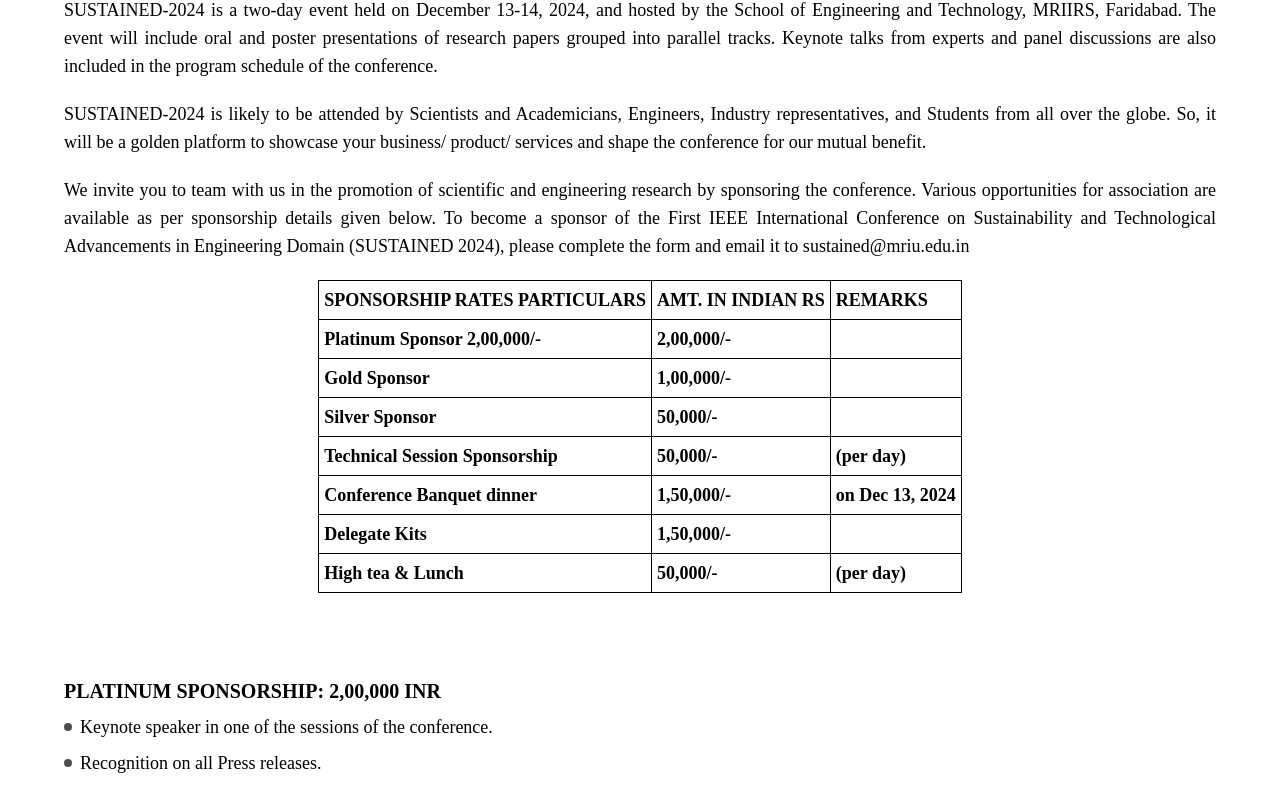
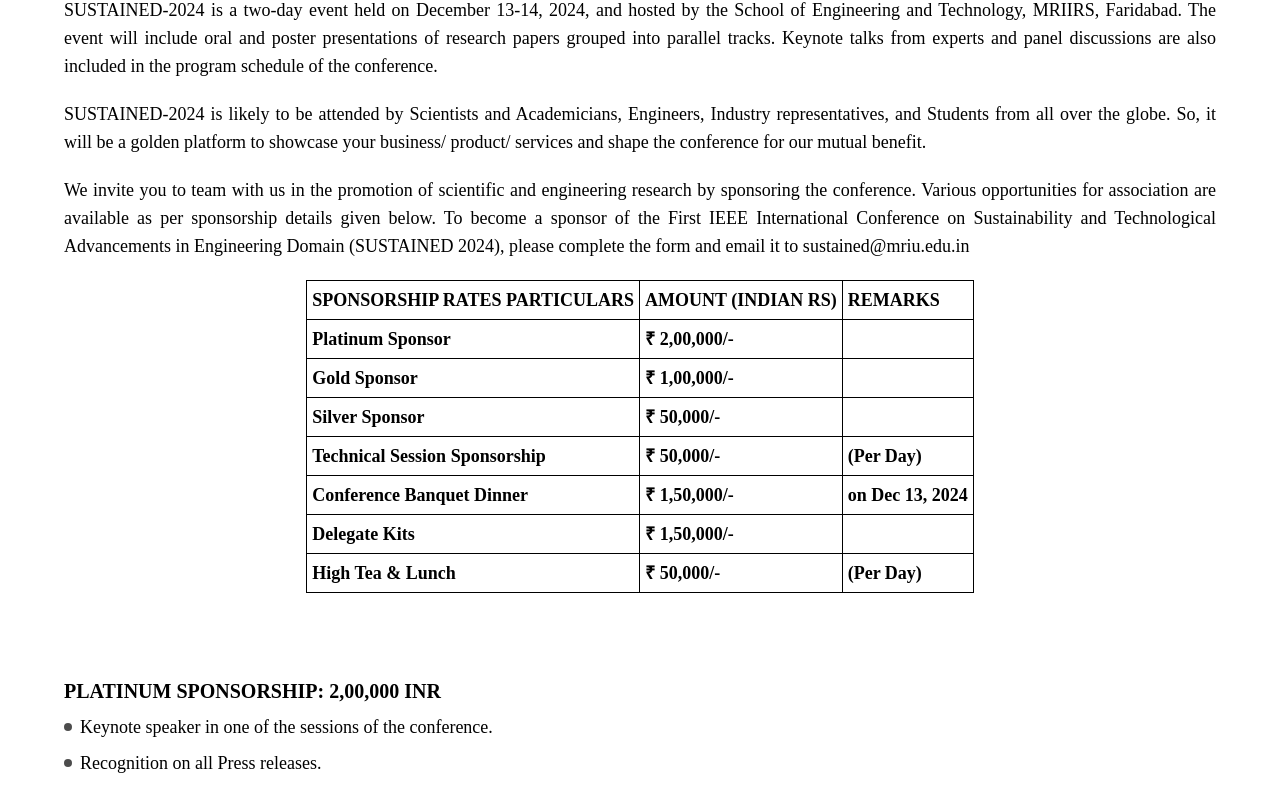
Before and after one commit to sai-ram-kaushik/sustained, a Next.js app: page /sponsorship in a window 1280 px wide. Shown: the part 625-1414 px from the top of the page. Built offline with nearby package versions, Linux system fonts and the light colour scheme.

Commit message:
made some more changes

```diff
--- a/app/sponsorship/page.jsx
+++ b/app/sponsorship/page.jsx
@@ -176,43 +176,43 @@
               <table>
                 <tr className="text-lg font-bold text-black">
                   <th>SPONSORSHIP RATES PARTICULARS</th>
-                  <th>AMT. IN INDIAN RS</th>
+                  <th>AMOUNT (INDIAN RS)</th>
                   <th>REMARKS</th>
                </tr>
                 <tr className="text-md">
-                  <th>Platinum Sponsor	2,00,000/-	</th>
-                  <th>2,00,000/-	</th>
+                  <th>Platinum Sponsor</th>
+                  <th>₹ 2,00,000/-	</th>
                   <th></th>
                 </tr>
                 <tr className="text-md">
                   <th>Gold Sponsor		</th>
-                  <th>1,00,000/-	</th>
+                  <th>₹ 1,00,000/-	</th>
                   <th></th>
                 </tr>
                 <tr className="text-md">
                   <th>Silver Sponsor</th>
-                  <th>50,000/-</th>
+                  <th>₹ 50,000/-</th>
                   <th></th>
                 </tr>
                 <tr className="text-md">
                   <th>Technical Session Sponsorship</th>
-                  <th>50,000/-	</th>
-                  <th>(per day)</th>
+                  <th>₹ 50,000/-	</th>
+                  <th>(Per Day)</th>
                 </tr>
                 <tr className="text-md">
-                  <th>Conference Banquet dinner</th>
-                  <th>1,50,000/-</th>
+                  <th>Conference Banquet Dinner</th>
+                  <th>₹ 1,50,000/-</th>
                   <th>on Dec 13, 2024</th>
                 </tr>
                 <tr className="text-md">
                   <th>Delegate Kits</th>
-                  <th>1,50,000/-</th>
+                  <th>₹ 1,50,000/-</th>
                   <th></th>
                 </tr>
                 <tr className="text-md">
-                  <th>High tea & Lunch</th>
-                  <th>50,000/-</th>
-                  <th>(per day)</th>
+                  <th>High Tea & Lunch</th>
+                  <th>₹ 50,000/-</th>
+                  <th>(Per Day)</th>
                 </tr>
               </table>
             </div>
--- a/components/Header.jsx
+++ b/components/Header.jsx
@@ -45,7 +45,7 @@
               <p className='text-green-700 text-3xl font-semibold text-center w-full max-w-6xl'>
                 International Conference on Sustainability and Technological Advancements in Engineering Domain
               </p>
-              <h4 className="text-[#b22b2f]">In Association With IEEE India Council</h4>
+              <h4 className="text-[#b22b2f]">in Association with IEEE India Council</h4>
               <div className="flex flex-col gap-y-2">
                 <p className="text-center font-semibold text-md ">
                   School of Engineering & Technology,
```
